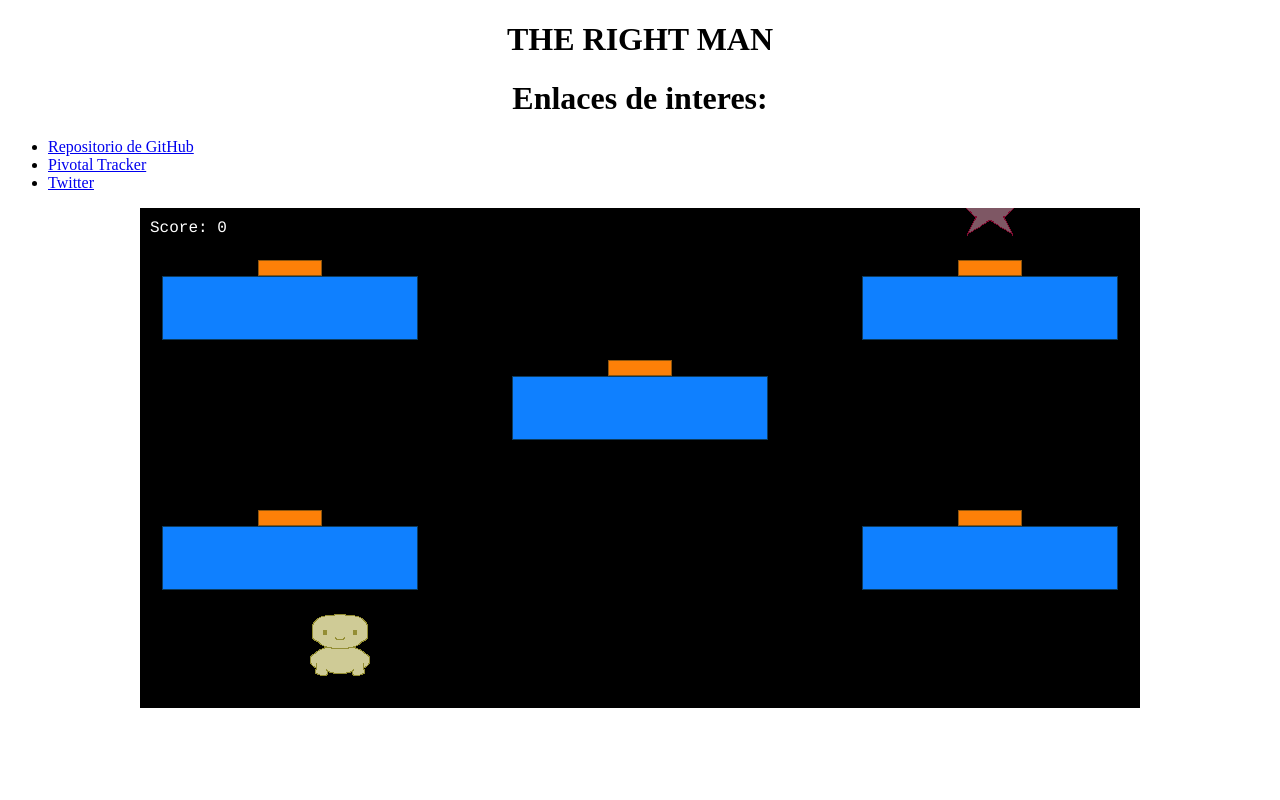
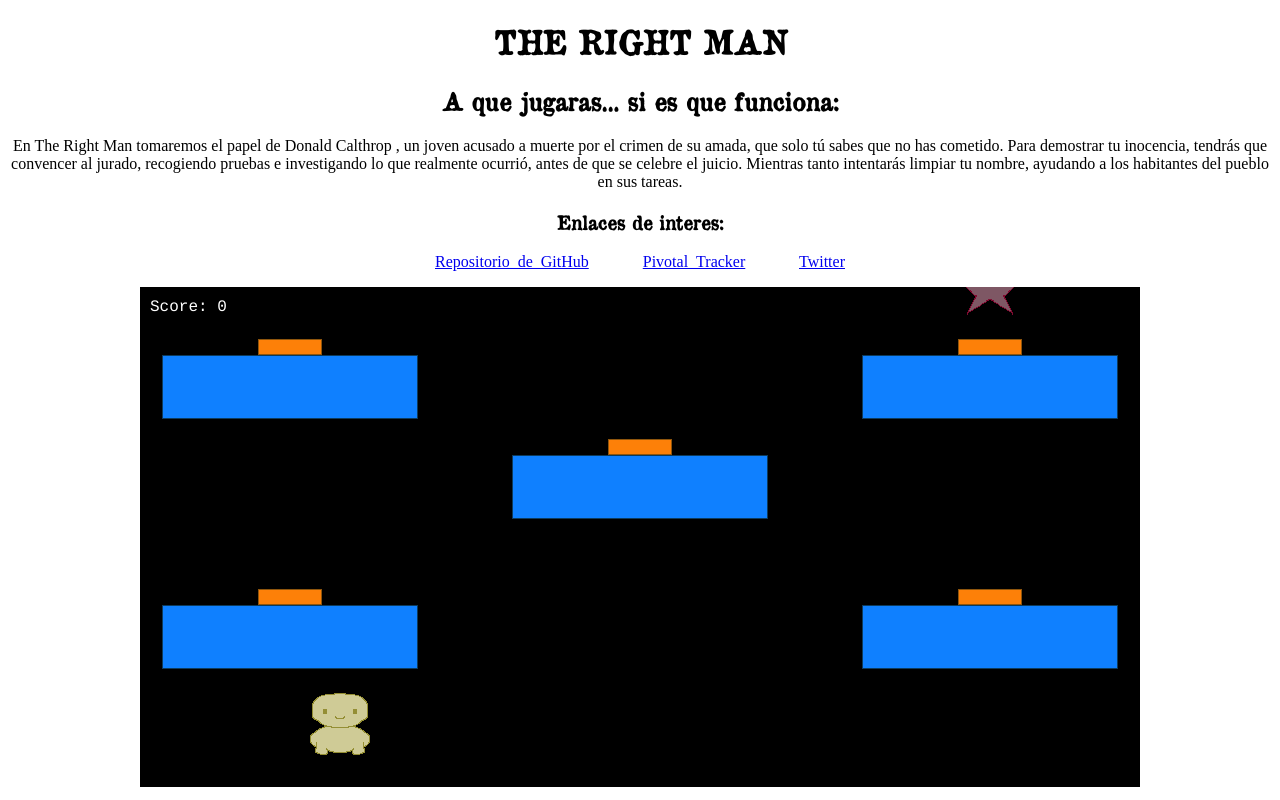
Before and after one commit to elisatodd/Grupo-3-PVLI-2021-22, a plain HTML site: page paginaWeb/index.html in a window 1280 px wide. Drawn offline with Linux system fonts and the light colour scheme; animation ran at ten frames a second.

Commit message:
modificación página web

```diff
--- a/paginaWeb/css/game.css
+++ b/paginaWeb/css/game.css
@@ -1,3 +1,35 @@
-h1 {
+@font-face{
+    font-family:"newsPaper";
+    src:url("/assets/fonts/newsPaperFont.ttf") format("opentype");
+}
+h1{
+    font-family: newsPaper;
+    text-align: center;
+}
+
+h2{
+  font-family: newsPaper;
   text-align: center;
 }
+h3{
+  font-family: newsPaper;
+  text-align: center;
+}
+
+#one{
+  font-family:'Times New Roman', Times, serif;
+  text-align:center;
+  font-size: medium;
+}
+#two{
+  font-family:'Times New Roman', Times, serif;
+  text-align:center;
+  font-size: medium;
+  word-spacing: 50px;
+}
+
+body
+{
+  background-image: url();
+  background-repeat: no-repeat;
+}
--- a/paginaWeb/index.html
+++ b/paginaWeb/index.html
@@ -13,16 +13,31 @@
 
 <body>
     <h1>THE RIGHT MAN</h1>
-    <h1>
+
+    <h2>
+        A que jugaras... si es que funciona:
+    </h2>
+
+    <p id = "one">
+    En The Right Man tomaremos el papel de Donald Calthrop , un joven acusado a muerte por el crimen de su amada, que solo tú sabes que no has cometido.
+    Para demostrar tu inocencia, tendrás que convencer al jurado, recogiendo pruebas e investigando lo que realmente ocurrió, antes de que se celebre el juicio.
+    Mientras tanto intentarás limpiar tu nombre, ayudando a los habitantes del pueblo en sus tareas.
+    </p>
+
+    <h3>
        Enlaces de interes:
-    </h1>
-    <ul>
-        <li><a href="https://github.com/elisatodd/Grupo-3-PVLI-2021-22">
-            Repositorio de GitHub</a></li>
-        <li><a href="https://www.pivotaltracker.com/n/projects/2533670">
-            Pivotal Tracker</a></li>
-        <li><a href="https://twitter.com/kiwito_games">
+    </h3>
+    <p id="two">
+        <a href="https://github.com/elisatodd/Grupo-3-PVLI-2021-22">
+            Repositorio_de_GitHub</a></li>
+
+        <a href="https://www.pivotaltracker.com/n/projects/2533670">
+            Pivotal_Tracker</a></li>
+
+        <a href="https://twitter.com/kiwito_games">
                 Twitter</a></li>
-    </ul>
+    </p1>
+
+
     <script src="./src/game.js" type="module"></script>
 </body>
```
Also changed, not shown: paginaWeb/assets/fonts/newsPaperFont.ttf (added).
